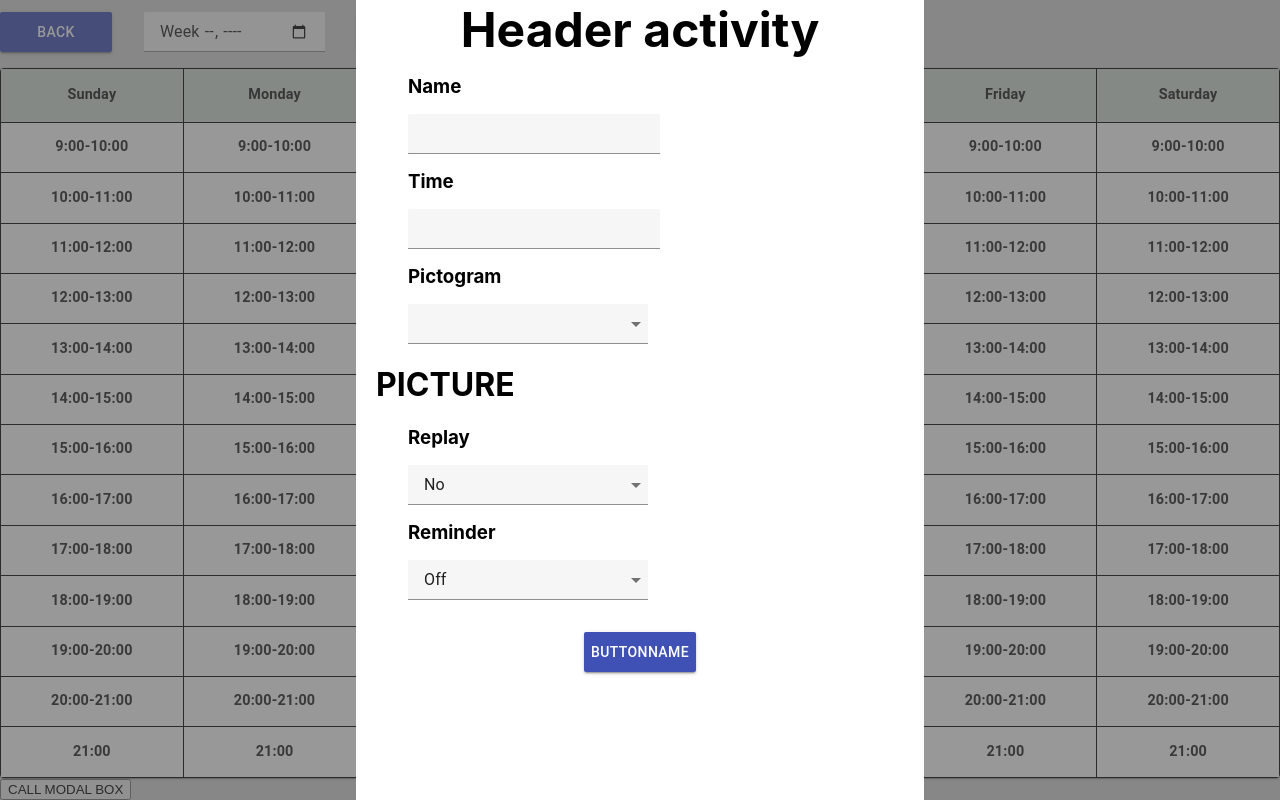
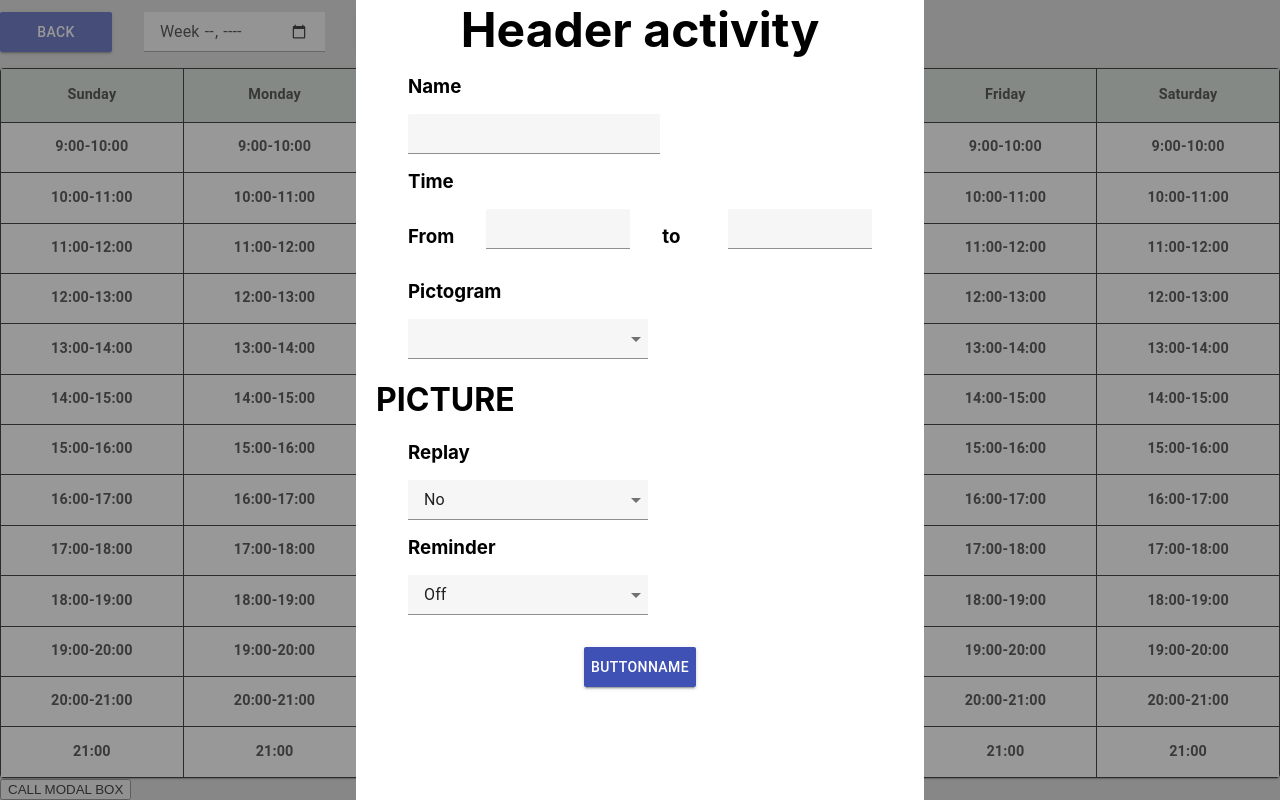
Before and after one commit to ssnegss/FrontWebDev, a React (Create React App) app: page / in a window 1280 px wide. Both pictures are taken after a click on the button "CALL MODAL BOX". Shown: the part 20-820 px from the top of the page. Built offline with nearby package versions, Linux system fonts and the light colour scheme.

Commit message:
ModalBoxTimeFieldComponent was added, timeContainer was set

```diff
--- a/src/components/ModalBoxComponent/ModalBoxComponent.css
+++ b/src/components/ModalBoxComponent/ModalBoxComponent.css
@@ -36,6 +36,19 @@ h3 {
     margin: 1rem 2rem;
 }
 
+.modalBox__timeContainer {
+    display: grid;
+    grid-template-columns: 1fr 1fr 1fr 1fr;
+}
+
+.modalBox__time_from {
+    margin-right: 0;
+}
+
+.modalBox__time_to {
+    margin: auto 0;
+}
+
 .modalBox__buttonContainer {
     display: flex;
     align-items: center;
--- a/src/components/ModalBoxComponent/ModalBoxComponent.jsx
+++ b/src/components/ModalBoxComponent/ModalBoxComponent.jsx
@@ -1,7 +1,8 @@
 import React from 'react';
 import { ButtonComponent as Button } from '../ButtonComponent/ButtonComponent';
 import { ModalBoxTextFieldComponent as TextField } from '../ModalBoxTextFieldComponent/ModalBoxTextFieldComponent';
-import { SelectComponent as Select } from '../SelectComponent/SelectComponent'
+import { SelectComponent as Select } from '../SelectComponent/SelectComponent';
+import { ModalBoxTimeFieldComponent as TimeField } from '../ModalBoxTimeFieldComponent/ModalBoxTimeFieldComponent';
 import './ModalBoxComponent.css';
 
 export const ModalBoxComponent = ({ active, setActive, header, buttonName }) => {
@@ -13,7 +14,12 @@ export const ModalBoxComponent = ({ active, setActive, header, buttonName }) =>
                 <h3>Name</h3>
                 <TextField className="modalBox__name" />
                 <h3>Time</h3>
-                <TextField className="modalBox__time" />
+                <div className="modalBox__timeContainer">
+                    <h3 className="modalBox__time_from">From</h3>
+                    <TimeField className="modalBox__time" />
+                    <h3 className="modalBox__time_to">to</h3>
+                    <TimeField className="modalBox__time" />
+                </div>
                 <h3>Pictogram</h3>
                 <Select
                     className="modalBox__pictogram"
--- /dev/null
+++ b/src/components/ModalBoxTimeFieldComponent/ModalBoxTimeFieldComponent.jsx
@@ -0,0 +1,22 @@
+import React from 'react';
+import Input from '@material-ui/core/Input';
+import { makeStyles } from '@material-ui/core/styles';
+import { makeModalBoxTimeFieldComponentStyles as styles } from './ModalBoxTimeFieldComponentStyles'
+
+const useStyles = makeStyles((theme) => styles(theme));
+
+export const ModalBoxTimeFieldComponent = (props) => {
+    const classes = useStyles();
+
+    return (
+        <div className={classes.formControl}>
+            <Input
+                className={classes.selectTheme}
+                id="outlined-search"
+                label="Search field"
+                variant="outlined"
+                value={props.value}
+            />
+        </div>
+    )
+}
--- /dev/null
+++ b/src/components/ModalBoxTimeFieldComponent/ModalBoxTimeFieldComponentStyles.js
@@ -0,0 +1,17 @@
+export const makeModalBoxTimeFieldComponentStyles = (theme) => {
+    return ({
+        formControl: {
+            width: '9rem',
+            margin: '0px 2rem',
+            backgroundColor: 'white',
+            borderRadius: '2px',
+        },
+        selectTheme: {
+            width: '9rem',
+            height: '2.5rem',
+            padding: "1rem 1rem",
+            borderRadius: '2px',
+            backgroundColor: 'rgb(246, 246, 246)'
+        }
+    });
+}
```
